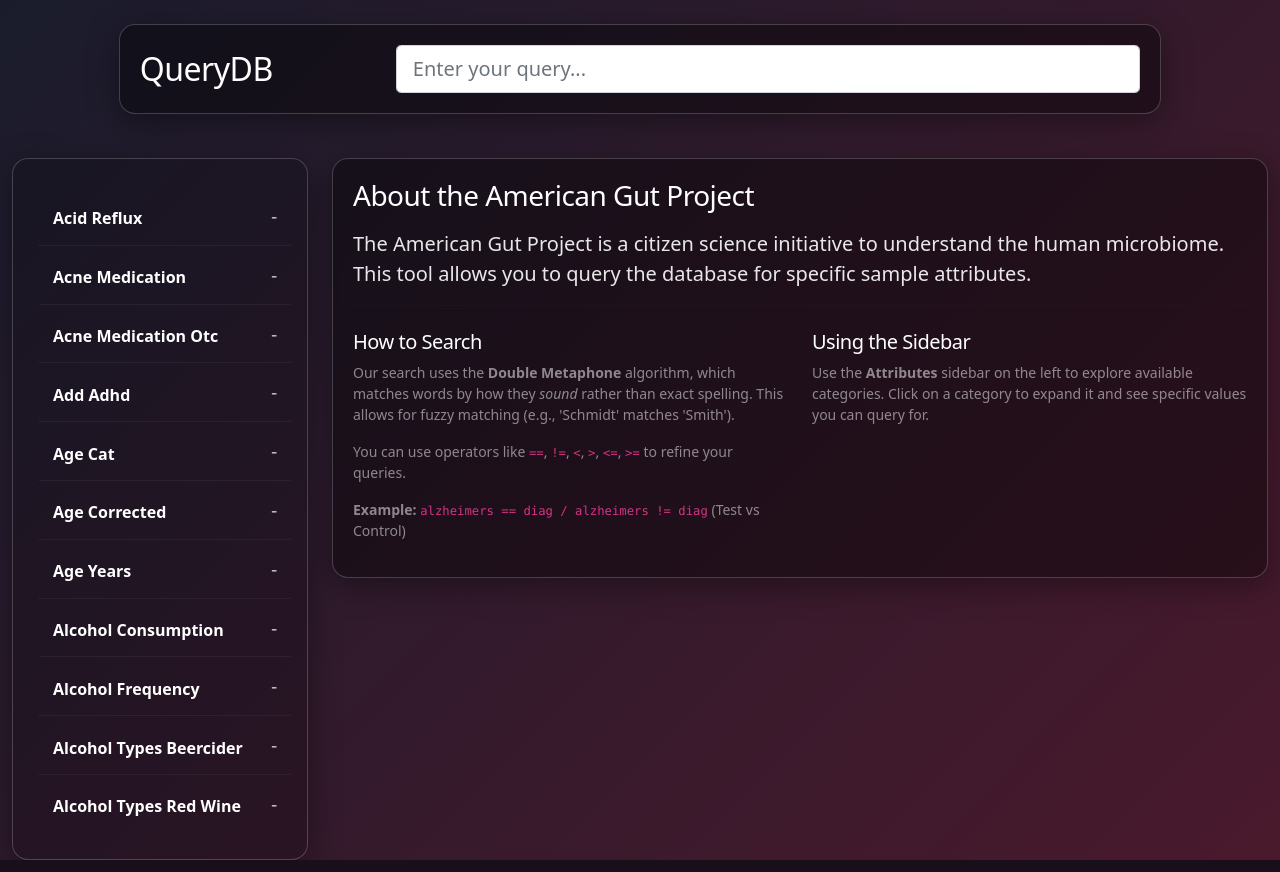
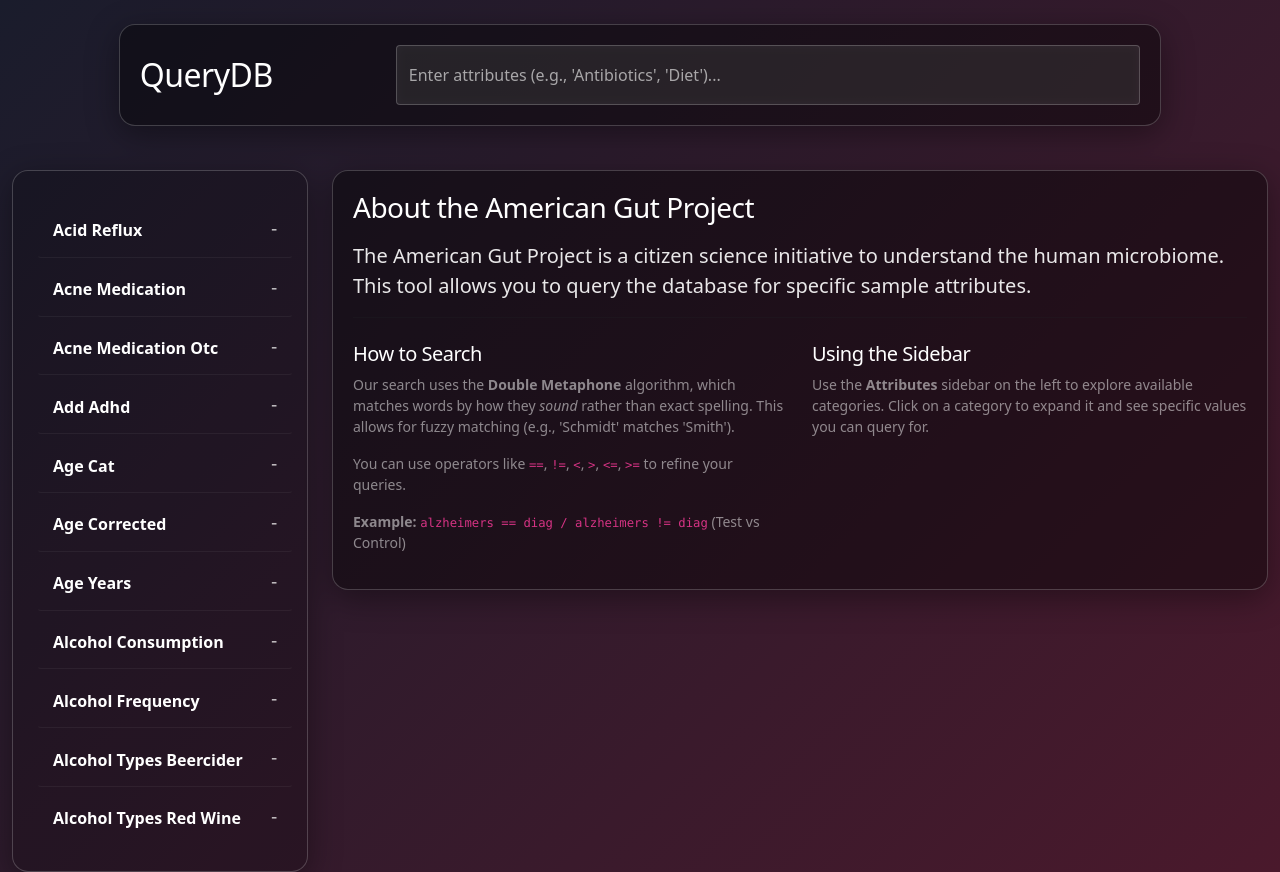
Before and after one commit to Unsaif/Django-QueryDatabase, a Django app: page / in a window 1280 px wide. Run offline with Django 3.2, Linux system fonts and the light colour scheme; some libraries are stand-ins or nearby versions.

Commit message:
feat: Add glass search input styling and update sample count description display.

```diff
--- a/query/static/css/styles.css
+++ b/query/static/css/styles.css
@@ -222,6 +222,43 @@ body {
     color: var(--text-main);
 }
 
+/* Glass Search Input */
+.input-glass {
+    background: rgba(255, 255, 255, 0.1) !important;
+    border: 1px solid rgba(255, 255, 255, 0.2) !important;
+    color: white !important;
+    backdrop-filter: blur(5px);
+    border-radius: 30px;
+    padding-left: 20px;
+    /* Standard padding */
+    height: 60px;
+    font-size: 1.2rem;
+}
+
+.input-glass::placeholder {
+    color: rgba(255, 255, 255, 0.6) !important;
+}
+
+.input-glass:focus {
+    background: rgba(255, 255, 255, 0.15) !important;
+    border-color: rgba(255, 255, 255, 0.5) !important;
+    box-shadow: 0 0 20px rgba(255, 255, 255, 0.1) !important;
+}
+
+.search-wrapper {
+    position: relative;
+    width: 100%;
+}
+
+.search-icon {
+    position: absolute;
+    left: 20px;
+    top: 50%;
+    transform: translateY(-50%);
+    color: rgba(255, 255, 255, 0.6);
+    pointer-events: none;
+}
+
 /* Buttons */
 .btn-primary {
     background: linear-gradient(45deg, var(--accent-color), var(--accent-hover));
--- a/query/static/javascript/ajax.js
+++ b/query/static/javascript/ajax.js
@@ -124,21 +124,17 @@ $(document).ready(function () {
         $("#".concat(btn).concat("CSV")).removeClass('d-none');
         $("#ICS").removeClass('d-none');
 
-        var description = document.getElementById(desc)
+        var description = document.getElementById("desc".concat(tc));
+        description.innerHTML = "<strong>" + data[individuals] + " Samples</strong> matched your query";
 
-        if (tc === "Control") { var text = `Control group was chosen from ${data[individuals]} samples` }
-        else {
+        if (tc !== "Control") {
             try {
                 $("#btnControl").addClass('d-none');
                 $("#btnControlCSV").addClass('d-none');
                 $("#ICS").addClass('d-none');
             }
             catch (err) { }
-
-            var text = `There are ${data[individuals]} samples who match your query`
         }
-
-        description.textContent = text
 
         var q = data[query]
         var accession = data[accession]
--- a/query/templates/home.html
+++ b/query/templates/home.html
@@ -19,17 +19,22 @@
 <body class="fade-in">
     <div class="container-fluid">
         <!--Query Bar my-ajax-form {{ request.build_absolute_uri|safe }}-->
+        <!--Query Bar-->
         <div class="row justify-content-center mt-4 mb-4">
             <div class="col-md-10">
                 <div class="glass-panel">
                     <form class='my-ajax-form' method='POST' action='.' data-url='{{ request.path }}'> {% csrf_token %}
                         <div class="row align-items-center">
                             <div class="col-md-3">
-                                <h2 class="mb-0 text-white">QueryDB</h2>
+                                <h2 class="mb-0 text-white fw-light">QueryDB</h2>
                             </div>
                             <div class='col-md-9'>
-                                <input type="text" class="form-control form-control-lg" name="query" maxlength="255"
-                                    required id="id_query" placeholder="Enter your query..." value="" target="_query">
+                                <div class="search-wrapper">
+                                    <input type="text" class="form-control input-glass" name="query" maxlength="255"
+                                        required id="id_query"
+                                        placeholder="Enter attributes (e.g., 'Antibiotics', 'Diet')..." value=""
+                                        target="_query">
+                                </div>
                             </div>
                         </div>
                     </form>
@@ -3209,8 +3214,8 @@
                     <!--Informational Test Section-->
                     <div class="col-md-auto slide-up" style="animation-delay: 0.2s;">
                         <!--Description-->
-                        <p id="descTest" class="lead"></p>
                         <div class="glass-panel p-0 overflow-hidden">
+                            <h5 id="descTest" class="text-white m-3"></h5>
                             <div
                                 class="p-3 d-flex justify-content-start align-items-center bg-dark-glass border-bottom border-glass gap-3">
                                 <button type="button" class="btn btn-glass-primary btn-sm d-none" id="btnTest">Download
@@ -3237,8 +3242,8 @@
                     <!--Informational Control Section-->
                     <div id="ICS" class="col-md-auto slide-up" style="animation-delay: 0.4s;">
                         <!--Description-->
-                        <p id="descControl" class="lead"></p>
                         <div class="glass-panel p-0 overflow-hidden">
+                            <h5 id="descControl" class="text-white m-3"></h5>
                             <div
                                 class="p-3 d-flex justify-content-start align-items-center bg-dark-glass border-bottom border-glass gap-3">
                                 <button type="button" class="btn btn-glass-primary btn-sm d-none"
```
